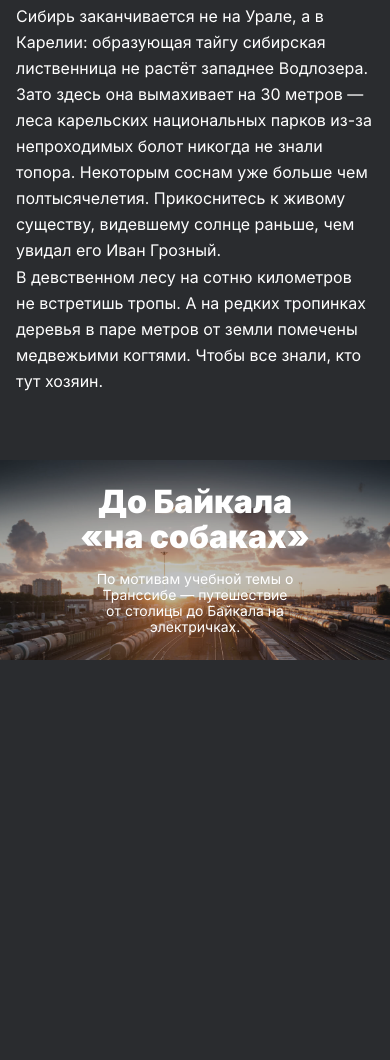
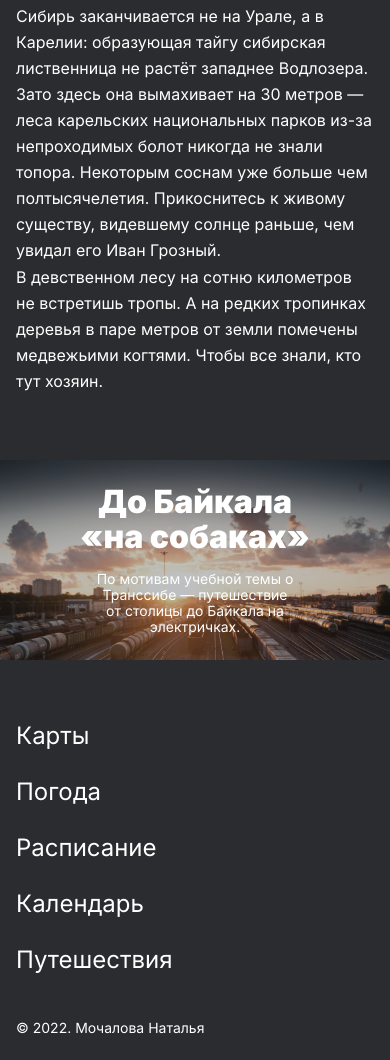
Before and after one commit to NatalyaMochalova/russian-travel, a plain HTML site: page index.html in a window 390 px wide. Shown: the part 9238-10298 px from the top of the page. Before the commit the page ends 9898 px from the top, so only its background shows below. Drawn offline with Linux system fonts and the light colour scheme.

Commit message:
added footer

```diff
--- /dev/null
+++ b/blocks/footer/__copyright/footer__copyright.css
@@ -0,0 +1,12 @@
+.footer__copyright {
+  margin: 0;
+  font-weight: 400;
+  font-size: 14px;
+  line-height: 1.14;
+}
+
+@media screen and (max-width: 768px) {
+  .footer__copyright {
+    font-size: 14px;
+  }
+}
--- /dev/null
+++ b/blocks/footer/__link/footer__link.css
@@ -0,0 +1,36 @@
+.footer__link {
+  text-decoration: none;
+  color: white;
+  font-weight: 400;
+  font-size: 16px;
+  line-height: 1.12;
+  -webkit-transition: opacity .4s ease;
+  -o-transition: opacity .4s ease;
+  transition: opacity .4s ease;
+}
+
+.footer__link:not(:last-of-type) {
+  margin-right: 18px;
+}
+
+.footer__link:hover {
+  cursor: url(../../../images/Pointer.svg), pointer;
+  opacity: .4;
+}
+
+@media screen and (max-width: 768px) {
+  .footer__link {
+    font-size: 14px;
+  }
+}
+
+@media screen and (max-width: 700px) {
+  .footer__link {
+    font-size: 24px;
+    line-height: 1;
+    margin-right: 0;
+  }
+  .footer__link:not(:last-of-type) {
+    margin-bottom: 32px;
+  }
+}
--- /dev/null
+++ b/blocks/footer/__list/footer__list.css
@@ -0,0 +1,18 @@
+.footer__list {
+  list-style: none;
+  margin: 0;
+  padding: 0;
+  display: -webkit-box;
+  display: -ms-flexbox;
+  display: flex;
+}
+
+@media screen and (max-width: 700px) {
+  .footer__list {
+    -webkit-box-orient: vertical;
+    -webkit-box-direction: normal;
+        -ms-flex-direction: column;
+            flex-direction: column;
+    margin-bottom: 48px;
+  }
+}
--- /dev/null
+++ b/blocks/footer/footer.css
@@ -0,0 +1,27 @@
+.footer {
+  color: white;
+  max-width: 1184px;
+  display: -webkit-box;
+  display: -ms-flexbox;
+  display: flex;
+  -webkit-box-pack: justify;
+      -ms-flex-pack: justify;
+          justify-content: space-between;
+  padding: 92px 48px 24px;
+}
+
+@media screen and (max-width: 768px) {
+  .footer {
+    padding: 90px 24px 24px;
+  }
+}
+
+@media screen and (max-width: 700px) {
+  .footer {
+    -webkit-box-orient: vertical;
+    -webkit-box-direction: normal;
+        -ms-flex-direction: column;
+            flex-direction: column;
+    padding: 64px 0 24px 16px;
+  }
+}
--- a/index.html
+++ b/index.html
@@ -126,6 +126,16 @@
         </a>
       </section>
     </main>
+    <footer class="footer">
+      <nav class="footer__list">
+        <a href="https://yandex.ru/maps" target="_blank" class="footer__link">Карты</a>
+        <a href="https://yandex.ru/pogoda" target="_blank" class="footer__link">Погода</a>
+        <a href="https://rasp.yandex.ru" target="_blank" class="footer__link">Расписание</a>
+        <a href="https://calendar.yandex.ru" target="_blank" class="footer__link">Календарь</a>
+        <a href="https://travel.yandex.ru" target="_blank" class="footer__link">Путешествия</a>
+      </nav>
+      <p class="footer__copyright">© 2022. Мочалова Наталья</p>
+    </footer>
   </div>
 </body>
 </html>
--- a/pages/index.css
+++ b/pages/index.css
@@ -51,3 +51,9 @@
 @import url(../blocks/cover/__content/cover__content.css);
 @import url(../blocks/cover/__title/cover__title.css);
 @import url(../blocks/cover/__subtitle/cover__subtitle.css);
+
+/*footer*/
+@import url(../blocks/footer/footer.css);
+@import url(../blocks/footer/__list/footer__list.css);
+@import url(../blocks/footer/__link/footer__link.css);
+@import url(../blocks/footer/__copyright/footer__copyright.css);
```
